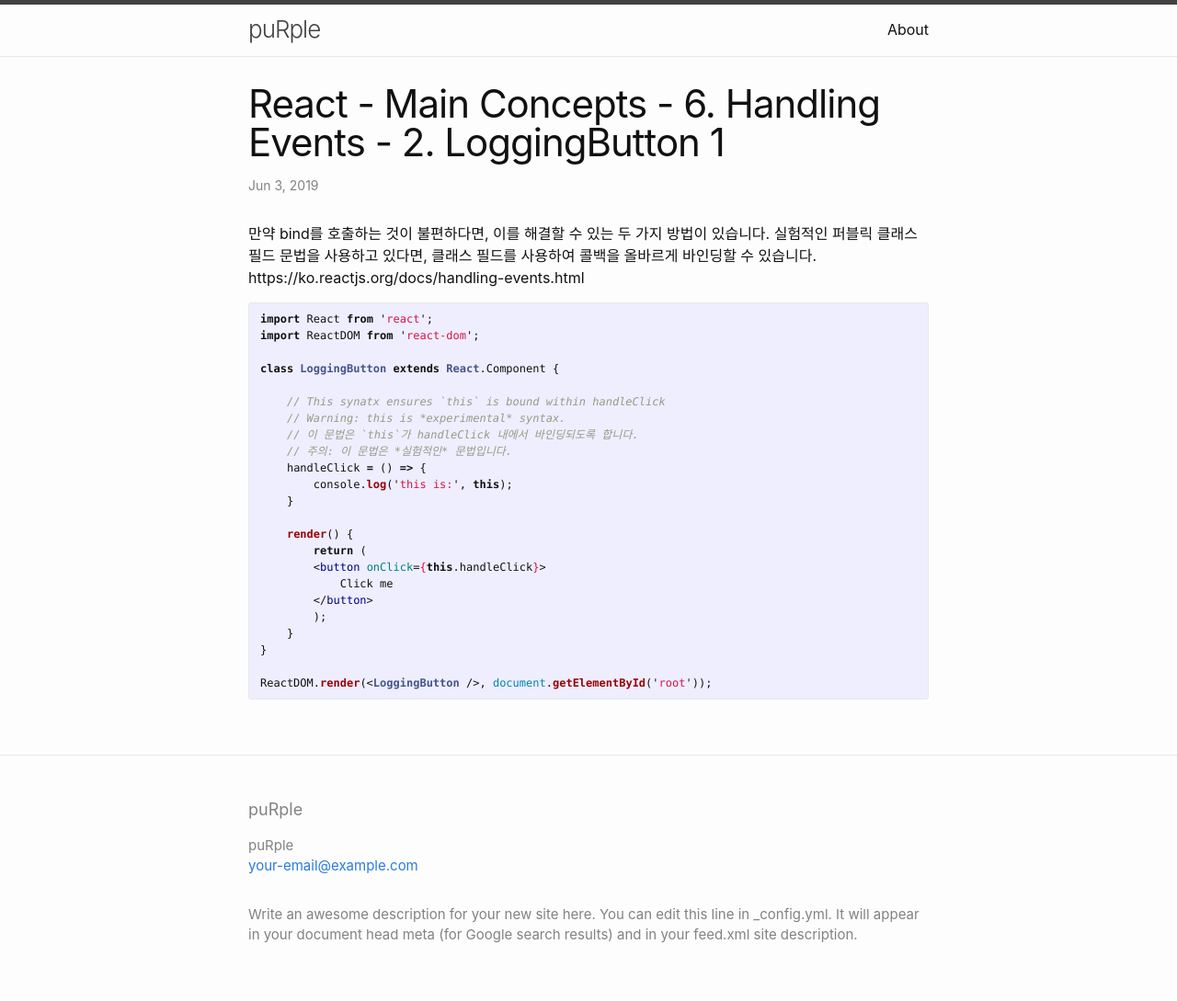
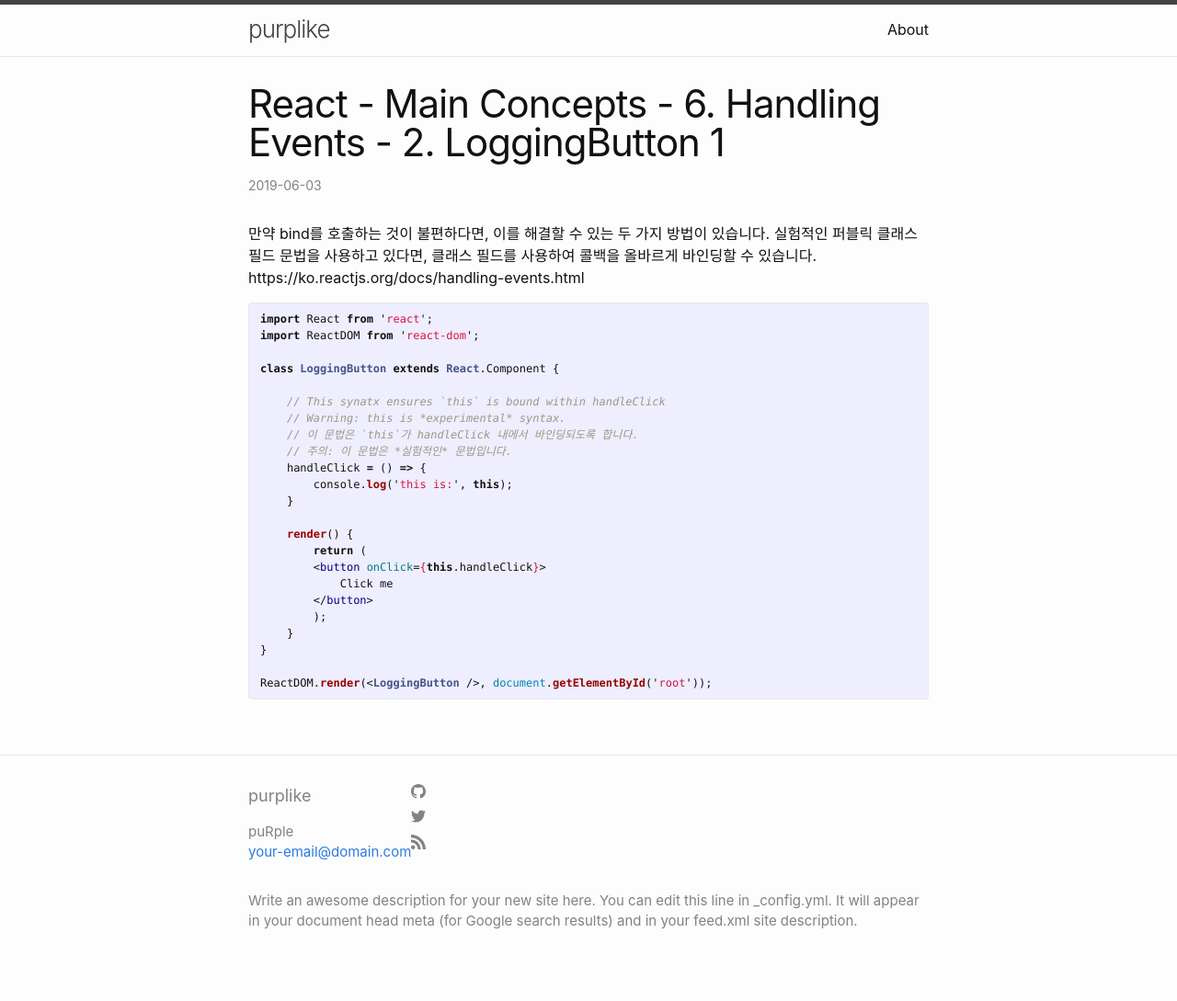
Before and after one commit to purplike/github.old, a Jekyll site: the page built from _posts/2019-06-03-React-Main-Concepts-6-Handling-Events-2-LoggingButton-1.md, in a window 1280 px wide. Shown: the whole page at 92% size. Built offline with Jekyll 4.4.1, drawn with Linux system fonts in a browser that asks for light colours; our own code applies the rules of GitHub Pages for plain Markdown files; some of the changed lines change nothing that is shown.

Commit message:
Update _config.yml

```diff
--- a/_config.yml
+++ b/_config.yml
@@ -1,43 +1,51 @@
-# Welcome to Jekyll!
-#
-# This config file is meant for settings that affect your whole blog, values
-# which you are expected to set up once and rarely edit after that. If you find
-# yourself editing this file very often, consider using Jekyll's data files
-# feature for the data you need to update frequently.
-#
-# For technical reasons, this file is *NOT* reloaded automatically when you use
-# 'bundle exec jekyll serve'. If you change this file, please restart the server process.
-
-# Site settings
-# These are used to personalize your new site. If you look in the HTML files,
-# you will see them accessed via {{ site.title }}, {{ site.email }}, and so on.
-# You can create any custom variable you would like, and they will be accessible
-# in the templates via {{ site.myvariable }}.
-title: puRple
-email: your-email@example.com
-description: >- # this means to ignore newlines until "baseurl:"
+title: purplike
+author: puRple
+email: your-email@domain.com
+description: > # this means to ignore newlines until "show_exerpts:"
   Write an awesome description for your new site here. You can edit this
   line in _config.yml. It will appear in your document head meta (for
   Google search results) and in your feed.xml site description.
-baseurl: "" # the subpath of your site, e.g. /blog
-url: "purplike.github.io" # the base hostname & protocol for your site, e.g. http://example.com
-twitter_username: jekyllrb
-github_username:  jekyll
+
+show_excerpts: false # set to true to show excerpts on the homepage
+
+# Minima date format
+# refer to https://shopify.github.io/liquid/filters/date/ if you want to customize this
+minima:
+  date_format: "%Y-%m-%d"
+
+  # generate social links in footer
+  social_links:
+    twitter: jekyllrb
+    github:  jekyll
+    rss: rss
+    # dribbble: jekyll
+    # facebook: jekyll
+    # flickr:   jekyll
+    # instagram: jekyll
+    # linkedin: jekyll
+    # pinterest: jekyll
+    # youtube: jekyll
+    # youtube_channel: UC8CXR0-3I70i1tfPg1PAE1g
+    # youtube_channel_name: CloudCannon
+    # telegram: jekyll
+    # googleplus: +jekyll
+    # microdotblog: jekyll
+
+    # Mastodon instances
+    # mastodon:
+    # - username: jekyll
+    #   instance: example.com
+    # - username: jekyll2
+    #   instance: example.com
+
+# If you want to link only specific pages in your header, uncomment
+# this and add the path to the pages in order as they should show up
+#header_pages:
+# - about.md
 
 # Build settings
-markdown: kramdown
 theme: minima
+
 plugins:
-  - jekyll-feed
-
-# Exclude from processing.
-# The following items will not be processed, by default. Create a custom list
-# to override the default setting.
-# exclude:
-#   - Gemfile
-#   - Gemfile.lock
-#   - node_modules
-#   - vendor/bundle/
-#   - vendor/cache/
-#   - vendor/gems/
-#   - vendor/ruby/
+ - jekyll-feed
+ - jekyll-seo-tag
```
